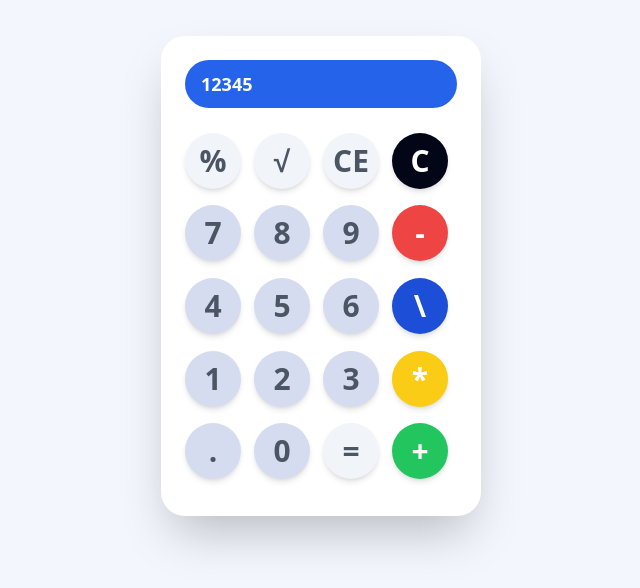
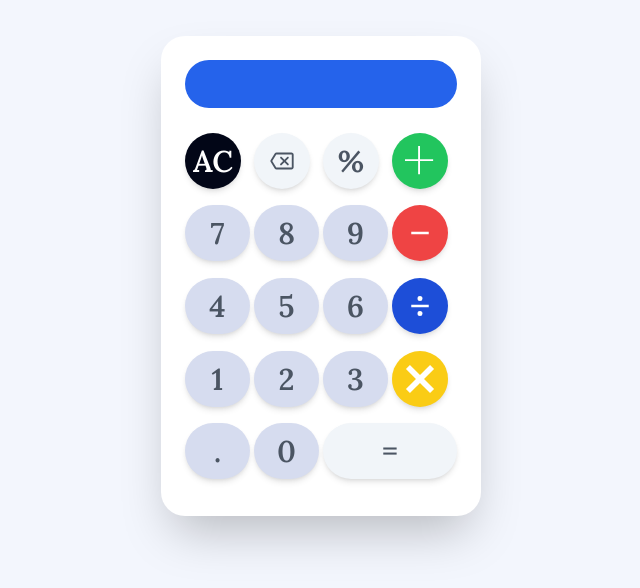
Before and after one commit to jawad-511/calculator, a SvelteKit app: page / in a window 1280 px wide. Shown: the part 124-712 px from the top of the page, without its empty margins (319-959 px from the left). Built offline with nearby package versions, Linux system fonts and the light colour scheme.

Commit message:
Finish The Calculator

```diff
--- a/src/app.css
+++ b/src/app.css
@@ -1,7 +1,13 @@
+@import url('https://fonts.googleapis.com/css2?family=Lora:ital,wght@0,400..700;1,400..700&display=swap');
+
 @tailwind base;
 @tailwind components;
 @tailwind utilities;
 
 button {
-  @apply bg-[#d6dcef] rounded-full w-14 h-14 shadow-md ;
+  @apply bg-[#d6dcef] rounded-full min-w-14 h-14 shadow-md flex items-center justify-center hover:scale-90 transition-all;
 }
+
+body {
+  font-family: "Lora", serif;
+}
--- /dev/null
+++ b/src/lib/icons/Addition.svelte
@@ -0,0 +1,10 @@
+<svg
+xmlns="http://www.w3.org/2000/svg"
+width="1em"
+height="1em"
+viewBox="0 0 2048 2048"
+><path
+    fill="currentColor"
+    d="M1920 896v128h-896v896H896v-896H0V896h896V0h128v896z"
+/></svg
+>
--- /dev/null
+++ b/src/lib/icons/Delete.svelte
@@ -0,0 +1,3 @@
+<svg xmlns="http://www.w3.org/2000/svg"
+width="1em" height="1em" viewBox="0 0 24 24"><path fill="currentColor"
+d="M17.23 9.78L15.01 12l2.22 2.22c.29.29.29.77 0 1.06c-.15.15-.34.22-.53.22s-.38-.07-.53-.22l-2.22-2.22l-2.22 2.22c-.15.15-.34.22-.53.22s-.38-.07-.53-.22a.754.754 0 0 1 0-1.06L12.89 12l-2.22-2.22c-.29-.29-.29-.77 0-1.06s.77-.29 1.06 0l2.22 2.22l2.22-2.22c.29-.29.77-.29 1.06 0s.29.77 0 1.06M21.32 7v10c0 .96-.78 1.75-1.75 1.75H7.64c-.61 0-1.16-.31-1.48-.82l-3.29-5.27c-.25-.4-.25-.92 0-1.33l3.29-5.26c.32-.51.88-.82 1.48-.82h11.94c.96 0 1.75.79 1.75 1.75Zm-1.5 0c0-.14-.11-.25-.25-.25H7.64c-.09 0-.17.04-.21.12L4.22 12l3.21 5.13c.05.07.13.12.21.12h11.94c.14 0 .25-.11.25-.25V7Z"/></svg>
--- /dev/null
+++ b/src/lib/icons/Division.svelte
@@ -0,0 +1,11 @@
+<svg
+xmlns="http://www.w3.org/2000/svg"
+width="1em"
+height="1em"
+viewBox="0 0 24 24"
+>
+<path
+    fill="currentColor"
+    d="M5 11h14v2H5zm7.002-7a2 2 0 1 0-.004 4a2 2 0 0 0 .004-4m0 12a2 2 0 1 0-.004 4a2 2 0 0 0 .004-4"
+/></svg
+>
--- /dev/null
+++ b/src/lib/icons/Minus.svelte
@@ -0,0 +1,7 @@
+<svg
+xmlns="http://www.w3.org/2000/svg"
+width="1em"
+height="1em"
+viewBox="0 0 24 24"
+><path fill="currentColor" d="M19 12.998H5v-2h14z" /></svg
+>
--- /dev/null
+++ b/src/lib/icons/Multiplication.svelte
@@ -0,0 +1,10 @@
+<svg
+xmlns="http://www.w3.org/2000/svg"
+width="1em"
+height="1em"
+viewBox="0 0 64 64"
+><path
+    fill="currentColor"
+    d="M62 10.571L53.428 2L32 23.429L10.571 2L2 10.571L23.428 32L2 53.429L10.571 62L32 40.571L53.428 62L62 53.429L40.57 32z"
+/></svg
+>
--- a/src/routes/+page.svelte
+++ b/src/routes/+page.svelte
@@ -1,9 +1,37 @@
+<script lang="ts">
+    import Delete from "$lib/icons/Delete.svelte";
+    import Minus from "$lib/icons/Minus.svelte";
+    import Division from "$lib/icons/Division.svelte";
+    import Multiplication from "$lib/icons/Multiplication.svelte";
+    import Addition from "$lib/icons/Addition.svelte";
+
+    let equation : string = "";
+
+    function addToEquation(val : string){
+        equation += val;
+    }
+    function backspace(){
+         equation = equation.substring(0 , equation.length - 1);
+    }
+
+    function clear(){
+        equation = "";
+    }
+
+    function solve(){
+        equation = eval?.(equation);
+    }
+
+</script>
 <svelte:head>
     <title>Page</title>
 </svelte:head>
 
-    <div class="bg-white min-h-[30rem] w-[20rem] rounded-3xl grid grid-cols-4 gap-1 p-6 font-semibold text-3xl shadow-2xl">
-        <div class="
+<div
+    class="bg-white min-h-[30rem] w-[20rem] rounded-3xl grid grid-cols-4 gap-1 p-6 font-semibold text-3xl shadow-2xl"
+>
+    <div
+        class="
             bg-blue-600
             rounded-full
             col-span-4
@@ -13,28 +41,44 @@
             mb-2
             text-white
             text-lg
-            ">
+            "
+    >
+        {equation}
+    </div>
+    <button on:click={clear} class="bg-slate-950 rounded-full w-14 h-14 text-white">AC</button>
+    <button on:click={() => backspace()} class="bg-slate-100 rounded-full w-14 h-14 text-gray-600">
+        <Delete />
+    </button>
+    <button on:click={() => addToEquation("/ 100")} class="bg-slate-100 rounded-full w-14 h-14 text-gray-600">%</button
+    >
+    <button on:click={() => addToEquation('+')} class="bg-green-500 rounded-full w-14 h-14 text-white">
+        <Addition />
+    </button>
+    <button on:click={() => addToEquation('7')} class="text-gray-600">7</button>
+    <button on:click={() => addToEquation('8')} class="text-gray-600">8</button>
+    <button on:click={() => addToEquation('9')} class="text-gray-600">9</button>
+    <button on:click={() => addToEquation('-')} class="bg-red-500 rounded-full w-14 h-14 text-white">
+        <Minus />
+    </button>
+    <button on:click={() => addToEquation('4')} class="text-gray-600">4</button>
+    <button on:click={() => addToEquation('5')} class="text-gray-600">5</button>
+    <button on:click={() => addToEquation('6')} class="text-gray-600">6</button>
 
-            12345
-        </div>
-       <button class="bg-slate-100 rounded-full w-14 h-14  text-gray-600">%</button>
-       <button class="bg-slate-100 rounded-full w-14 h-14  text-gray-600">&radic;</button>
-       <button class="bg-slate-100 rounded-full w-14 h-14  text-gray-600">CE</button>
-       <button class="bg-slate-950 rounded-full w-14 h-14 text-white">C</button>
-       <button class="text-gray-600">7</button>
-       <button class="text-gray-600">8</button>
-       <button class="text-gray-600">9</button>
-       <button class="bg-red-500 rounded-full w-14 h-14 text-white">-</button>
-       <button class="text-gray-600">4</button>
-       <button class="text-gray-600">5</button>
-       <button class="text-gray-600">6</button>
-       <button class="bg-blue-700 rounded-full w-14 h-14 text-white">\</button>
-       <button class="text-gray-600">1</button>
-       <button class="text-gray-600">2</button>
-       <button class="text-gray-600">3</button>
-       <button class="bg-yellow-400 rounded-full w-14 h-14 text-white">*</button>
-       <button class="text-gray-600">.</button>
-       <button class="text-gray-600">0</button>
-       <button class="bg-slate-100 rounded-full w-14 h-14 text-gray-600">=</button>
-       <button class="bg-green-500 rounded-full w-14 h-14 text-white">+</button>
-    </div>
+    <button on:click={() => addToEquation('/')} class="bg-blue-700 rounded-full w-14 h-14 text-white">
+
+          <Division />
+    </button>
+
+    <button  on:click={() => addToEquation('1')} class="text-gray-600">1</button>
+    <button on:click={() => addToEquation('2')} class="text-gray-600">2</button>
+    <button on:click={() => addToEquation('3')} class="text-gray-600">3</button>
+    <button on:click={() => addToEquation('*')} class="bg-yellow-400 rounded-full w-14 h-14 text-white">
+       <Multiplication />
+    </button>
+    <button on:click={() => addToEquation('.')} class="text-gray-600">.</button>
+    <button on:click={() => addToEquation('0')} class="text-gray-600">0</button>
+    <button on:click={solve} class="bg-slate-100 rounded-full col-span-2 text-gray-600">=</button>
+
+
+
+</div>
```
